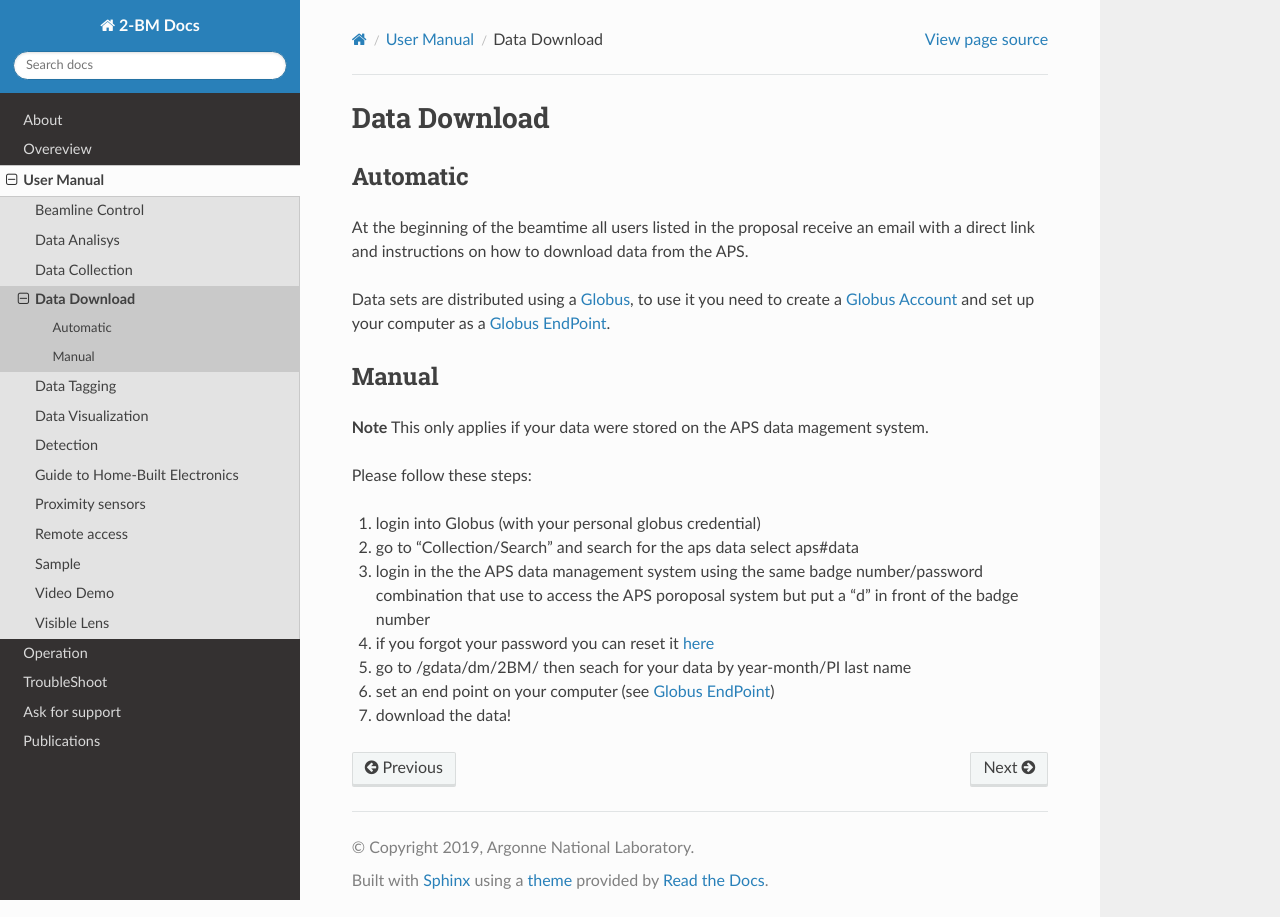
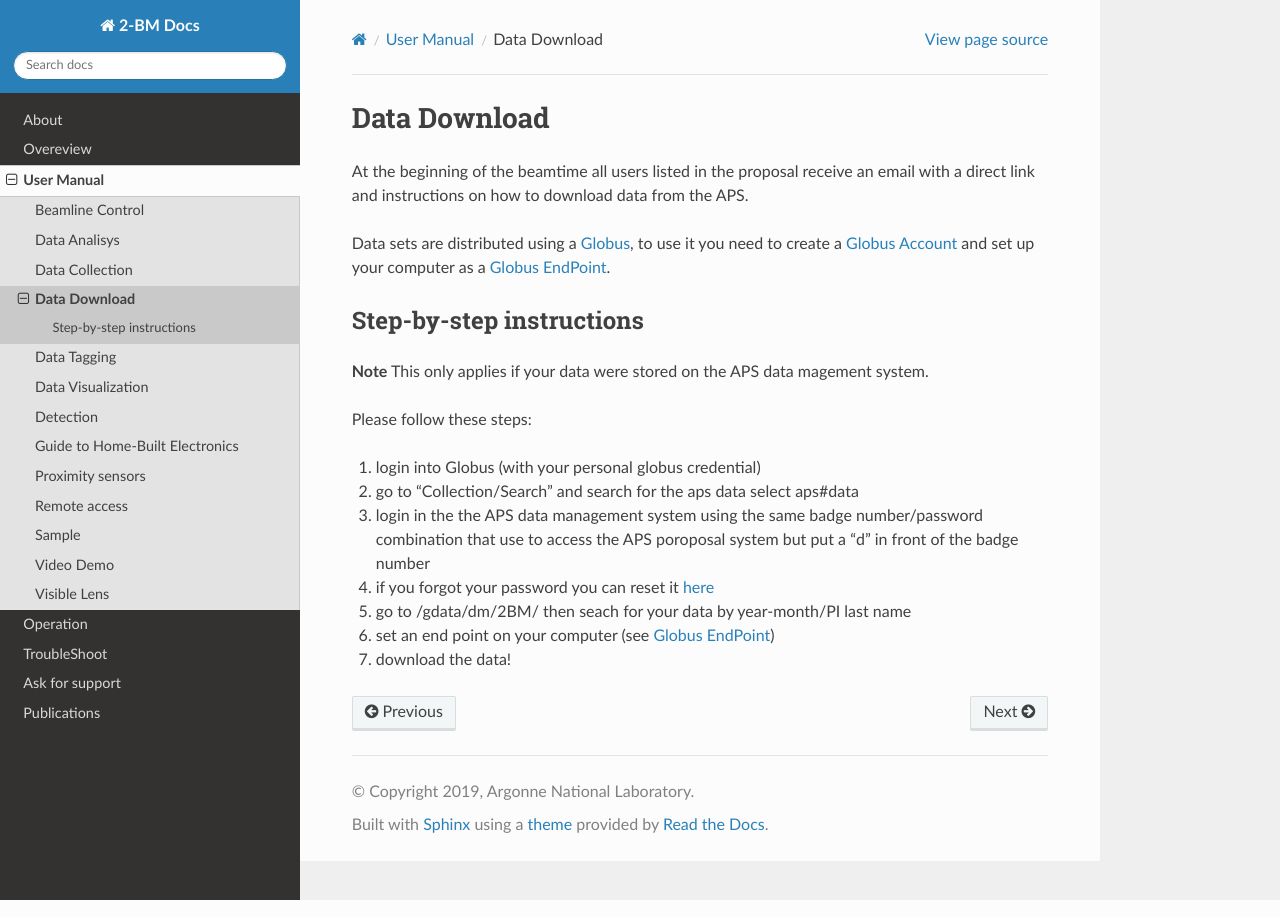
Before and after one commit to xray-imaging/2bm-docs, a Sphinx documentation site: the page built from docs/source/user/item_003.rst, in a window 1280 px wide. Built offline with Sphinx 7.4.7 and the Read the Docs theme 2.0.0, drawn with Linux system fonts in a browser that asks for light colours; the version number could not be read and is left out.

Commit message:
Update item_003.rst

```diff
--- a/docs/source/user/item_003.rst
+++ b/docs/source/user/item_003.rst
@@ -1,8 +1,5 @@
 Data Download
 =============
-
-Automatic
----------
 
 At the beginning of the beamtime all users listed in the proposal receive an email with a direct link and instructions on how to download data from the APS.
 
@@ -10,8 +7,8 @@ Data sets are distributed using a `Globus <https://www.globus.org>`_, to use it
 a `Globus EndPoint <https://www.globus.org/globus-connect-personal>`_.
 
 
-Manual
-------
+Step-by-step instructions
+-------------------------
 **Note** This only applies if your data were stored on the APS data magement system.
 
 Please follow these steps:
```
